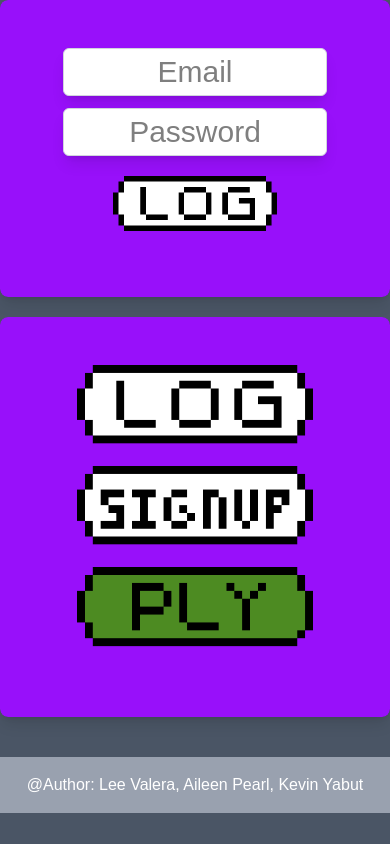
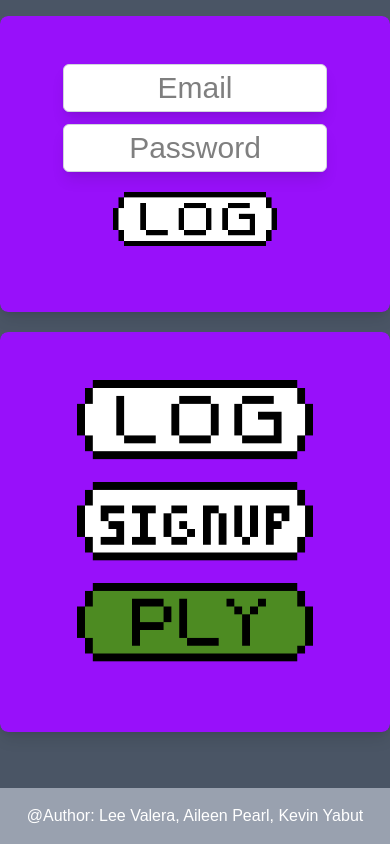
Before and after one commit to Lee-Abraham/cprg-306project, a Next.js app: page / in a window 390 px wide. Built offline with nearby package versions, Linux system fonts and the light colour scheme.

Commit message:
Update page.js

```diff
--- a/app/screens/LogInScreen/page.js
+++ b/app/screens/LogInScreen/page.js
@@ -72,7 +72,7 @@ export default function LogInScreen() {
             {/*Middle Section */}
 
             {/*Card 1*/}
-            <div className='flex flex-col lg:flex-row mb-10 items-center justify-center space-y-5 lg:space-y-0 lg:space-x-5'>
+            <div className='grow flex flex-col lg:flex-row mb-10 items-center justify-center space-y-5 lg:space-y-0 lg:space-x-5'>
                 <div className="flex flex-col lg:flex-row shadow-lg rounded-lg w-full max-w-lg overflow-hidden">
                     {/* Log In*/}
                     {!showSignUp && (
```
